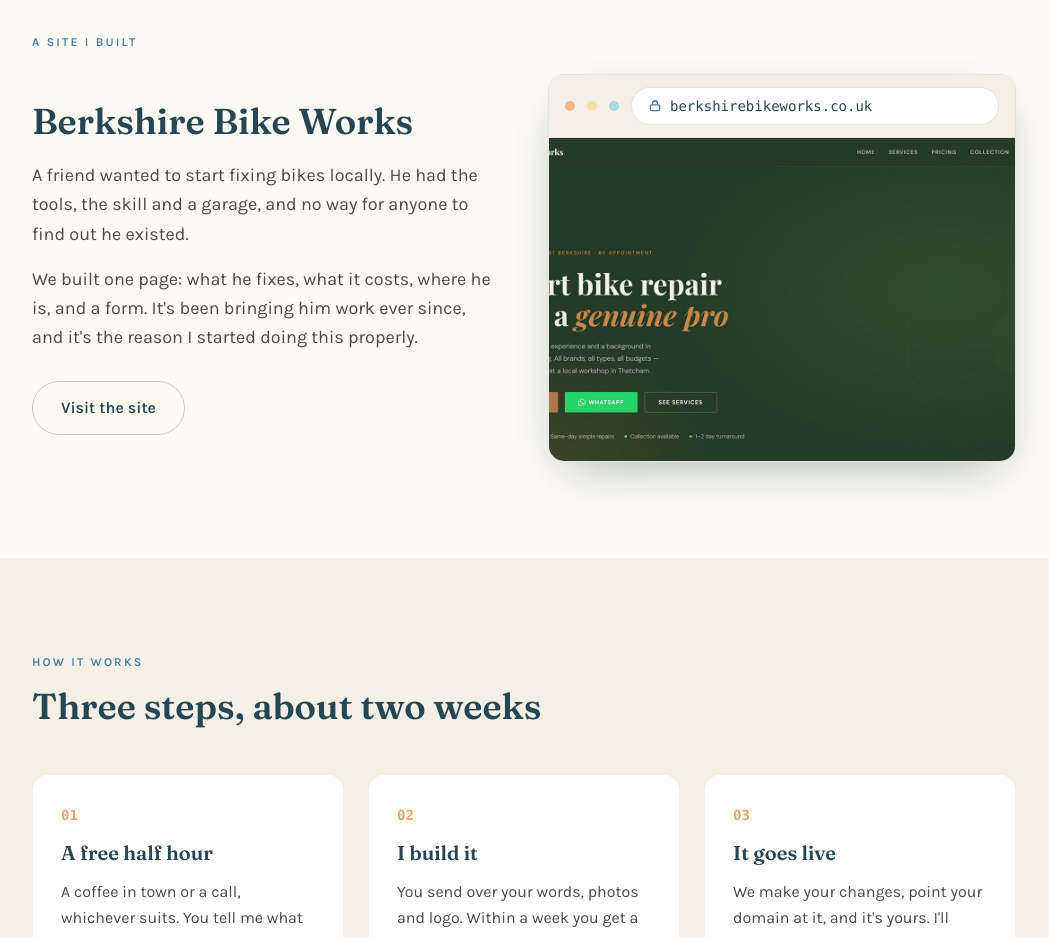
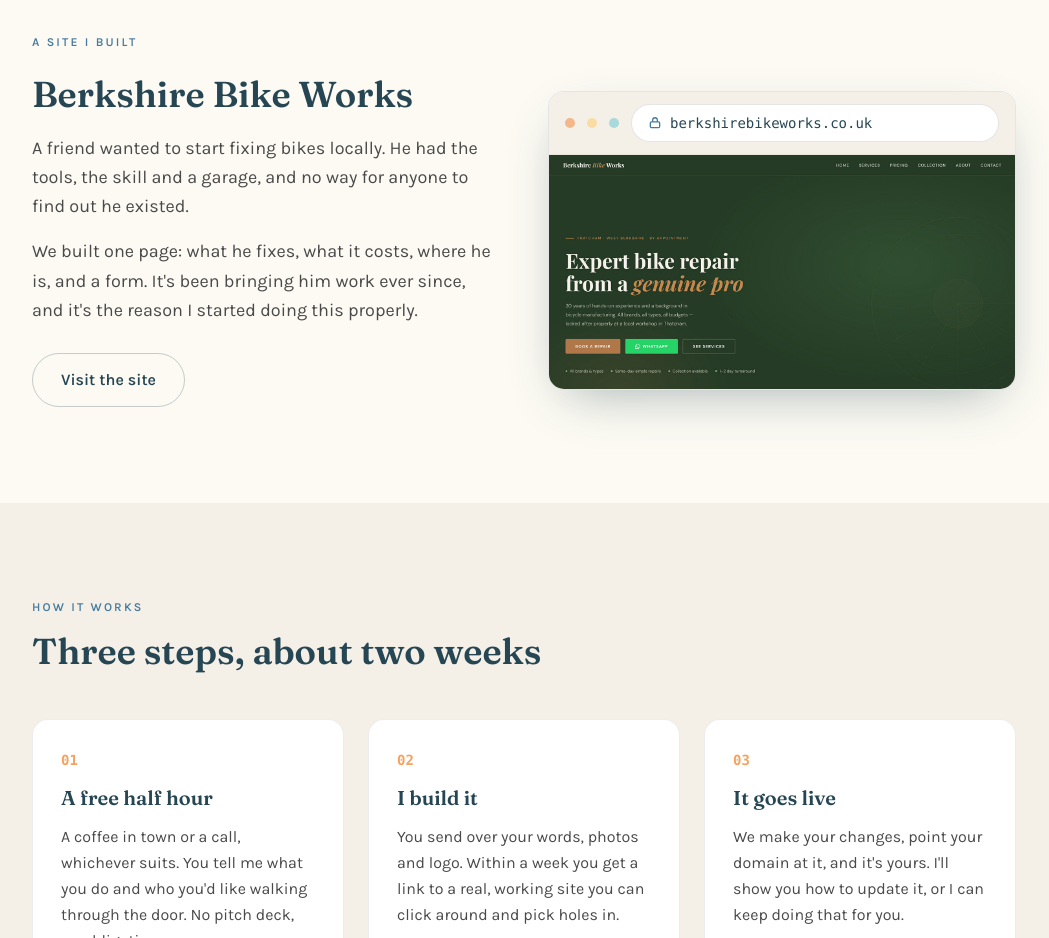
Before and after one commit to Cam-Zhu/thatchamdigital, a website: page src/index.html in a window 1280 px wide. Shown: the part 2380-3318 px from the top of the page, without its empty margins (116-1165 px from the left). Drawn offline with nearby package versions, Linux system fonts and the light colour scheme; files that its build step writes are made by us from their sources.

Commit message:
Update index.html

```diff
--- a/src/index.html
+++ b/src/index.html
@@ -236,8 +236,8 @@
       <a href="https://berkshirebikeworks.co.uk" rel="noopener" class="block bg-cream/60">
         <img src="/berkshirebikeworks.jpg"
              alt="The Berkshire Bike Works homepage"
-             width="1440" height="1000" loading="lazy" decoding="async"
-             class="aspect-[36/25] w-full object-cover object-top">
+             width="1440" height="722" loading="lazy" decoding="async"
+             class="aspect-[1440/722] w-full object-cover object-top">
       </a>
     </div>
   </div>
```
